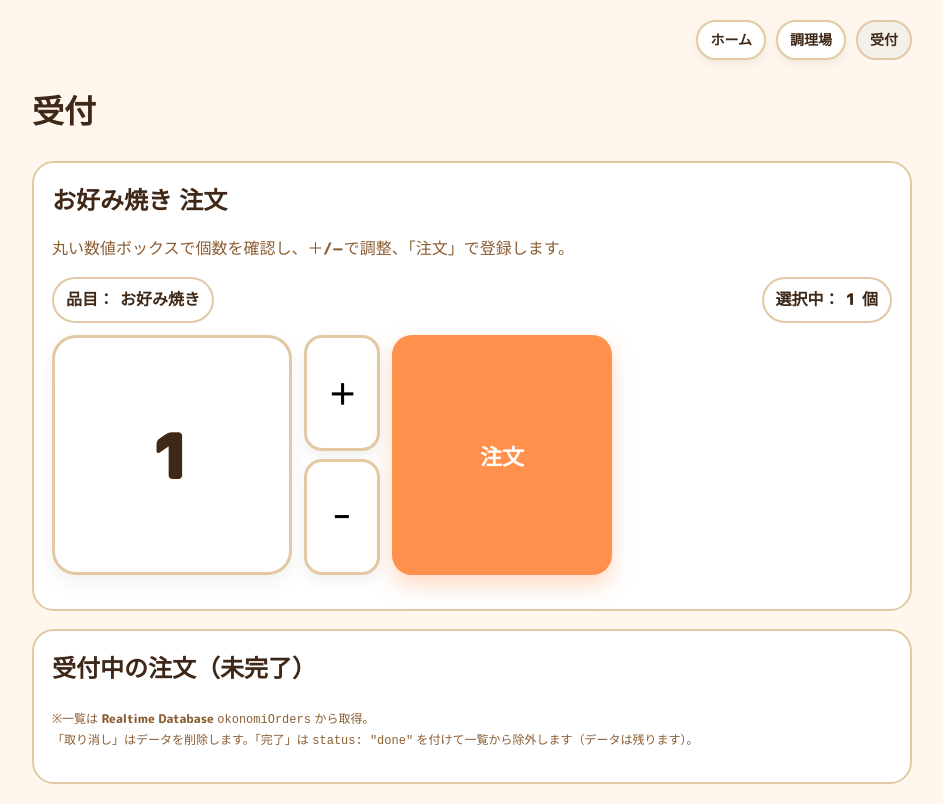
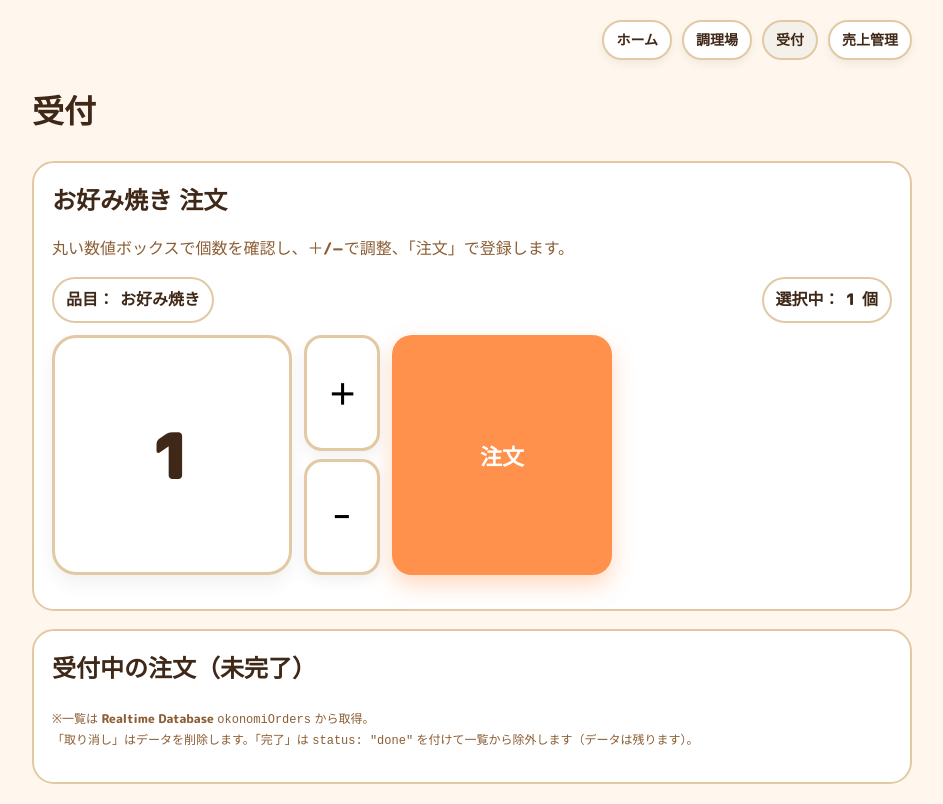
Before and after one commit to mr5016/gakubusai, a website: page public/reception/index.html in a window 1280 px wide. Shown: the whole page, without its empty margins (168-1111 px from the left). Drawn offline with Linux system fonts and the light colour scheme; some packages are replaced by stand-ins of ours.

Commit message:
Update index.html

```diff
--- a/public/reception/index.html
+++ b/public/reception/index.html
@@ -161,6 +161,7 @@
     <a class="navbtn ghost"   href="../index.html">ホーム</a>
     <a class="navbtn ghost"   href="../kitchen/">調理場</a>
     <span class="navbtn current" aria-current="page">受付</span>
+    <a class="navbtn ghost"   href="../profit/">売上管理</a>
   </nav>
     <h1>受付</h1>
 
```
